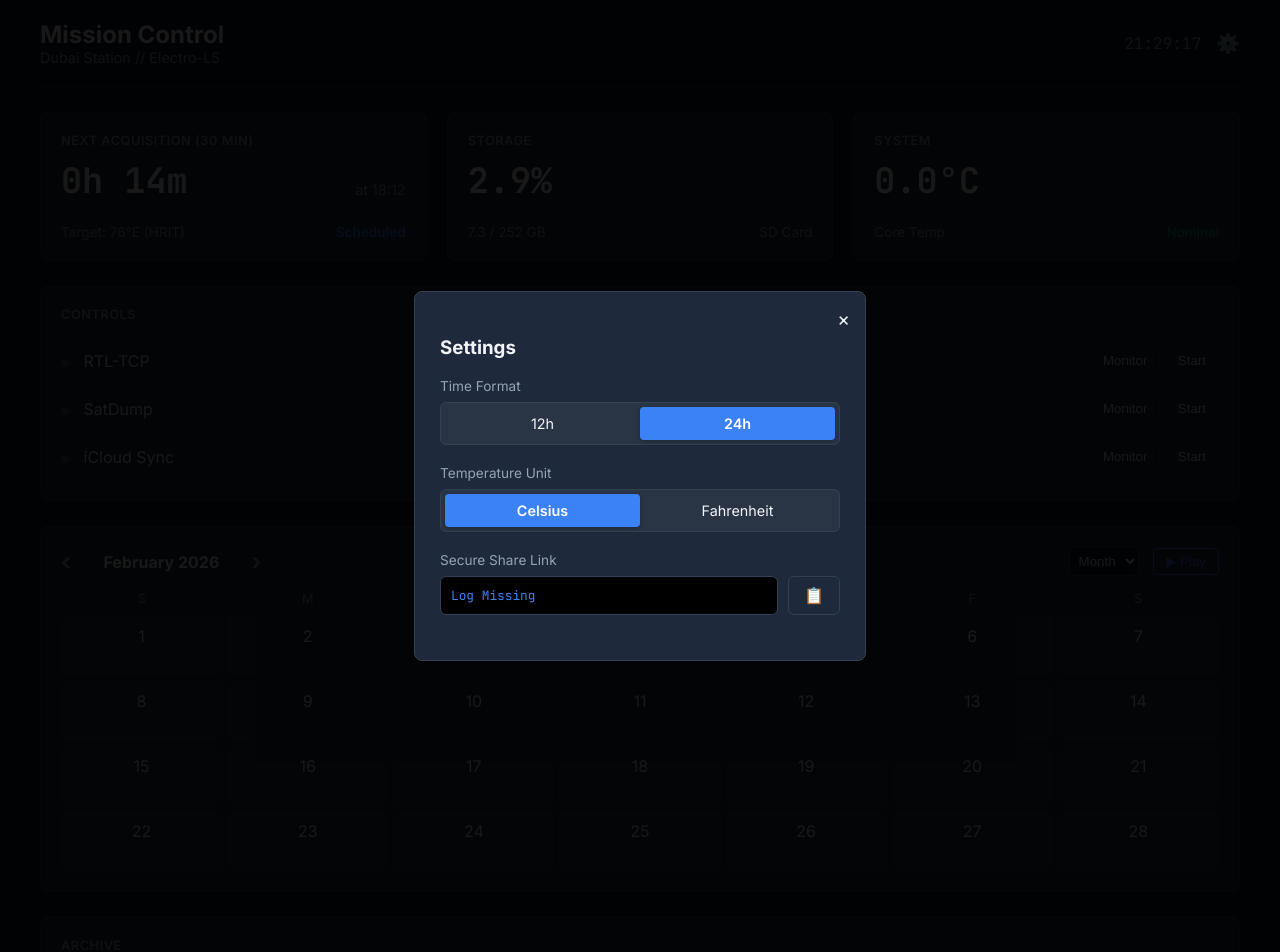
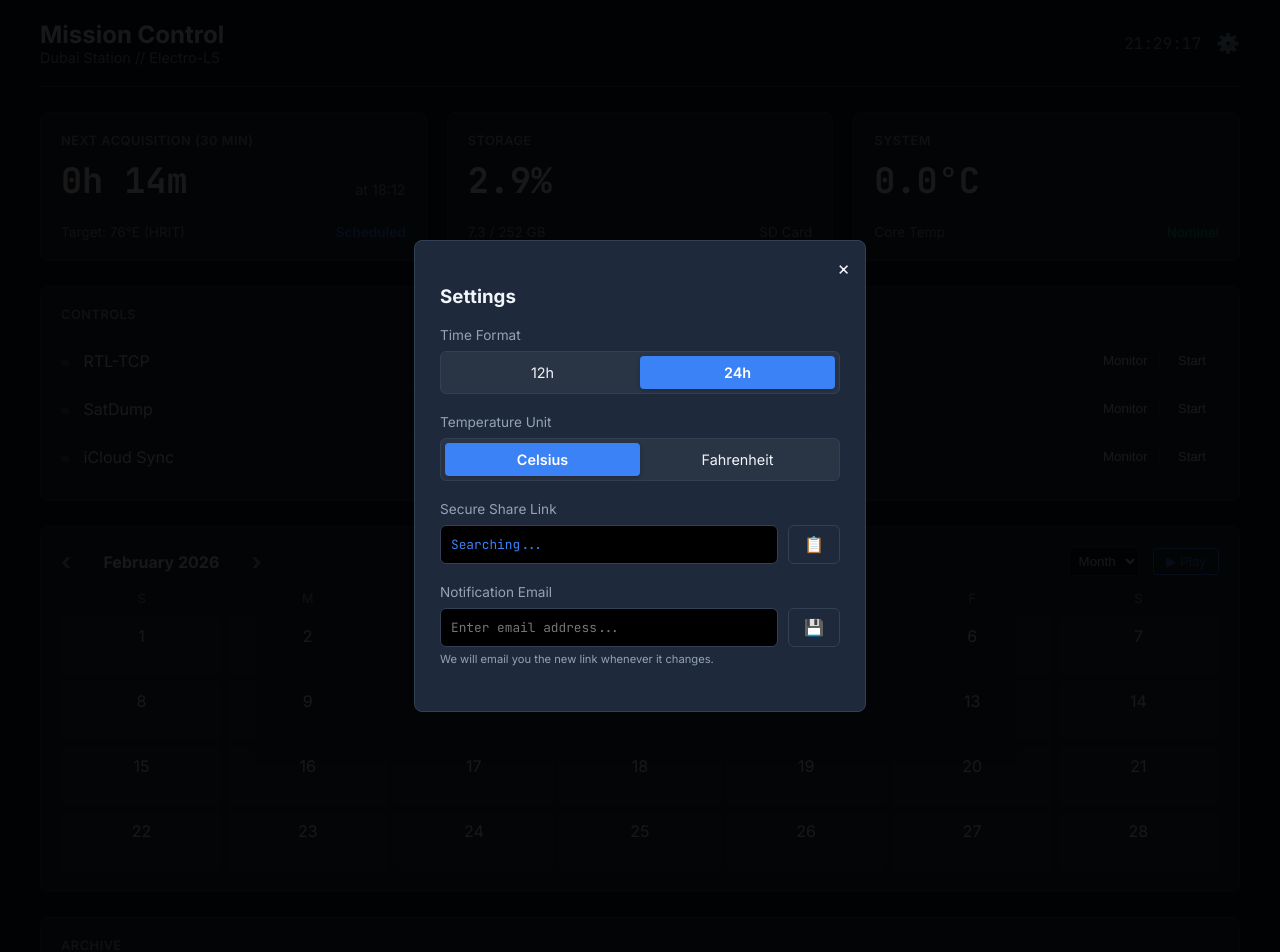
Before and after one commit to Geekshere/GCUI, a Flask app: page / in a window 1280 px wide, after a click on "⚙️". Run offline with Flask 3, Linux system fonts and the light colour scheme; data that the repository does not hold is empty.

Commit message:
V9.2 Final: Email Notifier, PIN Security, and Compact Week View

```diff
--- a/app.py
+++ b/app.py
@@ -3,6 +3,10 @@ import subprocess
 import shutil
 import datetime
 import re
+import smtplib
+import threading
+import time
+from email.mime.text import MIMEText
 from flask import Flask, render_template, jsonify, request, send_from_directory
 
 app = Flask(__name__)
@@ -10,14 +14,62 @@ app = Flask(__name__)
 # --- CONFIG ---
 BASE_DIR = os.path.expanduser("~/SatDump/build/elektro_l3_output")
 IMAGE_DIR = os.path.join(BASE_DIR, "images")
-# Hardcoded path to ensure systemd finds it correctly
 TUNNEL_LOG = "/home/ethan/mission_control/tunnel.log"
+LAST_LINK_FILE = "/home/ethan/mission_control/last_link.txt"
+RECIPIENT_FILE = "/home/ethan/mission_control/recipient.txt"
 ADMIN_PIN = "9494"
+
+# ICLOUD CONFIG
+ICLOUD_USER = "ethangotz@icloud.com"
+ICLOUD_PASS = "ctaf-ktli-ilth-ewvg"
 
 os.makedirs(IMAGE_DIR, exist_ok=True)
 
 # Electro-L Schedule
 TRANSMISSION_MINUTES = [12, 42]
+
+# --- EMAIL LOGIC ---
+def send_link_email(new_url):
+    try:
+        recipient = ""
+        if os.path.exists(RECIPIENT_FILE):
+            with open(RECIPIENT_FILE, 'r') as f: recipient = f.read().strip()
+
+        if not recipient: return
+
+        msg = MIMEText(f"Mission Control Online.\n\nNew Link: {new_url}")
+        msg['Subject'] = "Mission Control: Link Update"
+        msg['From'] = ICLOUD_USER
+        msg['To'] = recipient
+
+        with smtplib.SMTP("smtp.mail.me.com", 587) as server:
+            server.starttls()
+            server.login(ICLOUD_USER, ICLOUD_PASS)
+            server.sendmail(ICLOUD_USER, recipient, msg.as_string())
+    except: pass
+
+def tunnel_monitor():
+    while True:
+        try:
+            if os.path.exists(TUNNEL_LOG):
+                with open(TUNNEL_LOG, 'r') as f:
+                    matches = re.findall(r'https://[\w-]+\.trycloudflare\.com', f.read())
+                    if matches:
+                        current_url = matches[-1]
+                        last_url = ""
+                        if os.path.exists(LAST_LINK_FILE):
+                            with open(LAST_LINK_FILE, 'r') as lf: last_url = lf.read().strip()
+
+                        if current_url != last_url:
+                            send_link_email(current_url)
+                            with open(LAST_LINK_FILE, 'w') as lf: lf.write(current_url)
+        except: pass
+        time.sleep(60)
+
+# Start Monitor
+threading.Thread(target=tunnel_monitor, daemon=True).start()
+
+# --- ROUTES ---
 
 def get_next_pass():
     now = datetime.datetime.now()
@@ -33,19 +85,17 @@ def get_next_pass():
                     return {
                         "absolute": target.strftime("%H:%M"),
                         "relative": f"{hrs}h {mins}m",
-                        "is_active": hrs == 0 and mins < 2 # Signal 'Active' if < 2 mins away
+                        "is_active": hrs == 0 and mins < 2
                     }
     return {"absolute": "--:--", "relative": "--", "is_active": False}
 
 def get_tunnel_url():
-    if not os.path.exists(TUNNEL_LOG): return "Log Missing"
+    if not os.path.exists(TUNNEL_LOG): return "Searching..."
     try:
         with open(TUNNEL_LOG, 'r') as f:
-            content = f.read()
-            # Find ALL matches and take the LAST one (most recent)
-            matches = re.findall(r'https://[\w-]+\.trycloudflare\.com', content)
+            matches = re.findall(r'https://[\w-]+\.trycloudflare\.com', f.read())
             return matches[-1] if matches else "Searching..."
-    except: return "Read Error"
+    except: return "Log Error"
 
 @app.route('/')
 def index(): return render_template('index.html')
@@ -57,6 +107,10 @@ def get_data():
             temp = round(int(f.read()) / 1000, 1)
     except: temp = 0
     total, used, free = shutil.disk_usage("/")
+
+    recipient = ""
+    if os.path.exists(RECIPIENT_FILE):
+        with open(RECIPIENT_FILE, 'r') as f: recipient = f.read().strip()
 
     def check(name):
         try:
@@ -72,7 +126,8 @@ def get_data():
                 "used_gb": round(used / (2**30), 1),
                 "total_gb": round(total / (2**30), 1)
             },
-            "tunnel_url": get_tunnel_url()
+            "tunnel_url": get_tunnel_url(),
+            "recipient": recipient
         },
         "next_pass": get_next_pass(),
         "tasks": {
@@ -99,6 +154,12 @@ def get_files():
                 })
     except: pass
     return jsonify(files)
+
+@app.route('/api/settings', methods=['POST'])
+def save_settings():
+    email = request.json.get('email')
+    with open(RECIPIENT_FILE, 'w') as f: f.write(email)
+    return jsonify({"status": "ok"})
 
 @app.route('/api/control', methods=['POST'])
 def control():
--- /dev/null
+++ b/last_link.txt
@@ -0,0 +1 @@
+https://contest-cubic-hughes-salaries.trycloudflare.com
--- /dev/null
+++ b/recipient.txt
@@ -0,0 +1 @@
+ethangotz@icloud.com
--- a/templates/index.html
+++ b/templates/index.html
@@ -204,6 +204,16 @@
                 <div class="copy-btn" onclick="copyLink()">📋</div>
             </div>
         </div>
+
+        <div class="setting-group">
+            <span class="setting-label">Notification Email</span>
+            <div class="copy-box">
+                <input type="email" class="copy-input" id="recipient-input" placeholder="Enter email address...">
+                <div class="copy-btn" onclick="saveEmail()">💾</div>
+            </div>
+            <div style="font-size:0.7rem; color:var(--sub); margin-top:5px;">We will email you the new link whenever it changes.</div>
+        </div>
+
     </div>
 </div>
 
@@ -243,15 +253,14 @@
         const res = await fetch('/api/data'); const data = await res.json();
         const next = data.next_pass;
 
-        // Pass Logic
         if(!settings.use24h && next.absolute !== "--:--") {
             let [h, m] = next.absolute.split(':');
             let ampm = h >= 12 ? 'PM' : 'AM'; h = h % 12 || 12;
             document.getElementById('pass-abs').innerText = `at ${h}:${m} ${ampm}`;
         } else { document.getElementById('pass-abs').innerText = "at " + next.absolute; }
+
         document.getElementById('pass-rel').innerText = next.relative;
 
-        // STATUS COLOR LOGIC
         const statusEl = document.getElementById('acq-status');
         if(next.is_active) {
             statusEl.innerText = "Receiving Signal";
@@ -269,7 +278,19 @@
         document.getElementById('temp').innerText = t.toFixed(1) + (settings.useF ? "°F" : "°C");
 
         document.getElementById('tunnel-input').value = data.system.tunnel_url;
+        document.getElementById('recipient-input').value = data.system.recipient || "";
+
         setTask('align', data.tasks.align); setTask('capture', data.tasks.capture); setTask('sync', data.tasks.sync);
+    }
+
+    async function saveEmail() {
+        const email = document.getElementById('recipient-input').value;
+        await fetch('/api/settings', {
+            method: 'POST',
+            headers: {'Content-Type': 'application/json'},
+            body: JSON.stringify({email: email})
+        });
+        alert("Recipient Saved!");
     }
 
     function setTask(name, active) {
@@ -339,7 +360,7 @@
             for(let i=0; i<7; i++) {
                 const day = new Date(start); day.setDate(start.getDate() + i);
                 const col = document.createElement('div'); col.className = 'week-col';
-                col.onclick = () => jumpToDay(day.getTime()); // CLICKABLE BUBBLE
+                col.onclick = () => jumpToDay(day.getTime());
                 col.style.cursor = 'pointer';
                 col.innerHTML = `<div class="week-head">${day.toLocaleDateString('default', {weekday:'short'})} ${day.getDate()}</div>`;
                 getFilesForRange(day, day).forEach(f => {
```
Also changed, not shown: 1 other file.
